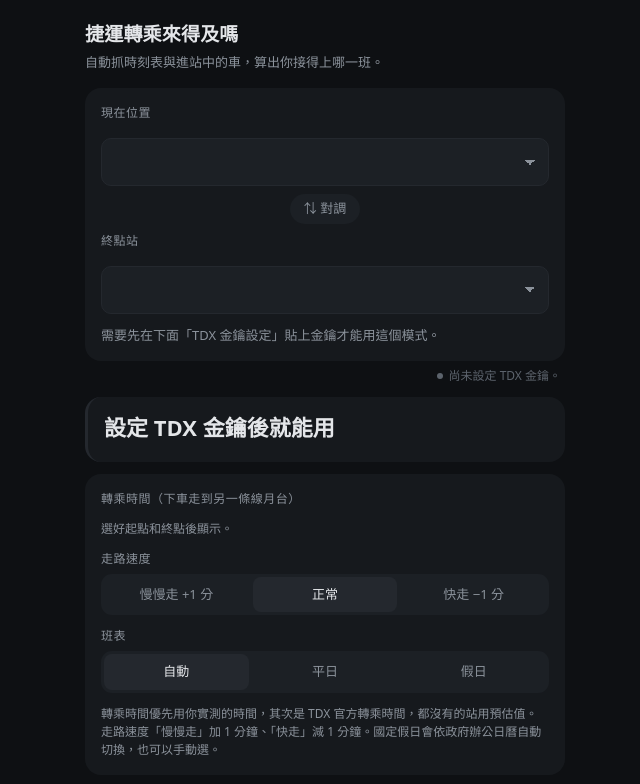
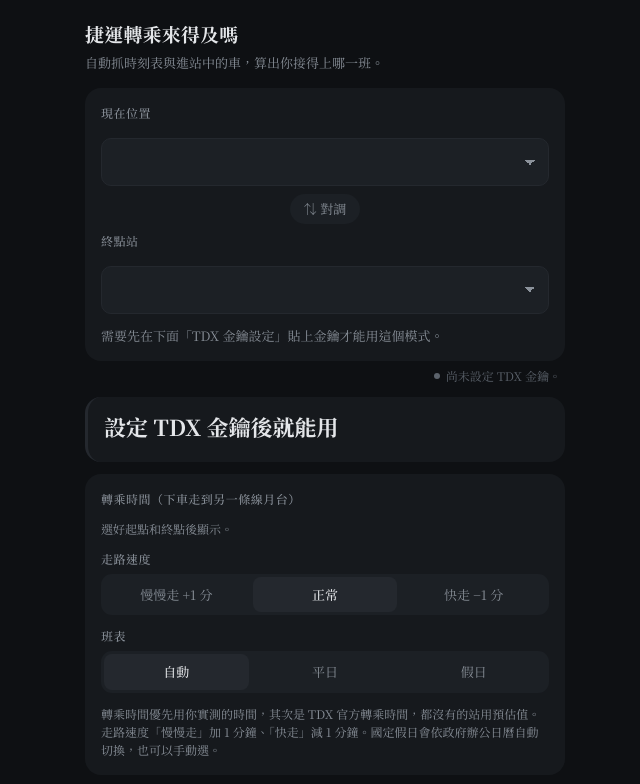
Before and after one commit to harry87119/mrt-transfer-v2, a plain HTML site: page index.html in a window 1280 px wide. Shown: the top 784 px of the page, without its empty margins (315-955 px from the left). Drawn offline with Linux system fonts and the light colour scheme.

Commit message:
字型改成自帶的思源宋體 (#12)
* 字型改成自帶的思源宋體，不再向 Google 載入

Co-Authored-By: Claude Opus 5.5 <noreply@anthropic.com>
Claude-Session: https://claude.ai/code/session_01MCdKMDzLU3beXpBfs59C71

* 移除誤加的 __pycache__，加入 .gitignore

Co-Authored-By: Claude Opus 5.5 <noreply@anthropic.com>
Claude-Session: https://claude.ai/code/session_01MCdKMDzLU3beXpBfs59C71

---------

Co-authored-by: Claude Opus 5.5 <noreply@anthropic.com>

```diff
--- a/index.html
+++ b/index.html
@@ -4,13 +4,15 @@
 <meta charset="utf-8">
 <meta name="viewport" content="width=device-width,initial-scale=1,viewport-fit=cover">
 <meta name="theme-color" content="#0e1013">
-<!-- only this site, TDX and the font service may be reached: even injected code could not send the key elsewhere -->
-<meta http-equiv="Content-Security-Policy" content="default-src 'self'; script-src 'self' 'unsafe-inline'; style-src 'self' 'unsafe-inline' https://fonts.googleapis.com; font-src https://fonts.gstatic.com; img-src 'self' data: https://tdx.transportdata.tw; connect-src 'self' https://tdx.transportdata.tw; object-src 'none'; base-uri 'none'; form-action 'none'">
+<!-- only this site and TDX may be reached: even injected code could not send the key elsewhere -->
+<meta http-equiv="Content-Security-Policy" content="default-src 'self'; script-src 'self' 'unsafe-inline'; style-src 'self' 'unsafe-inline'; font-src 'self'; img-src 'self' data: https://tdx.transportdata.tw; connect-src 'self' https://tdx.transportdata.tw; object-src 'none'; base-uri 'none'; form-action 'none'">
 <meta name="referrer" content="no-referrer">
 <title>捷運轉乘來得及嗎</title>
-<link rel="preconnect" href="https://fonts.googleapis.com">
-<link rel="stylesheet" href="https://fonts.googleapis.com/css2?family=Noto+Sans+TC:wght@400;500;700&family=Inter:wght@500;600&display=swap">
 <style>
+/* 思源宋體 Noto Serif TC (SIL OFL 1.1, fonts/OFL.txt), subset to the characters this site uses; others fall back to the system font */
+@font-face{font-family:"Noto Serif TC";font-weight:400;font-display:swap;src:url("fonts/noto-serif-tc-Regular.woff2") format("woff2")}
+@font-face{font-family:"Noto Serif TC";font-weight:500;font-display:swap;src:url("fonts/noto-serif-tc-Medium.woff2") format("woff2")}
+@font-face{font-family:"Noto Serif TC";font-weight:600 700;font-display:swap;src:url("fonts/noto-serif-tc-Bold.woff2") format("woff2")}
 /* Dark-only, low-saturation, minimal. One narrow column: pickers, board, verdict, controls */
 :root{
   --bg:#0e1013; --surface:#16191d; --surface-2:#1c2025; --fg:#e4e6e9; --muted:#8b929b; --faint:#5c636c; --line:#24282e;
@@ -18,8 +20,8 @@
   --ok:#86b398; --warn:#cdb77a; --bad:#cf8a8a;
   --ok-bg:rgba(134,179,152,.08); --warn-bg:rgba(205,183,122,.08); --bad-bg:rgba(207,138,138,.08);
   --focus:#8fb0d6;
-  --font-body:"Noto Sans TC","PingFang TC","Microsoft JhengHei",system-ui,sans-serif;
-  --font-num:"Inter","Noto Sans TC",system-ui,sans-serif;
+  --font-body:"Noto Serif TC","Songti TC","PMingLiU",serif;
+  --font-num:ui-serif,"Noto Serif TC",serif;
   color-scheme:dark;
 }
 *{box-sizing:border-box}
```
Also changed, not shown: fonts/OFL.txt (added), fonts/noto-serif-tc-Bold.woff2 (added), fonts/noto-serif-tc-Medium.woff2 (added), fonts/noto-serif-tc-Regular.woff2 (added), 2 other files.
